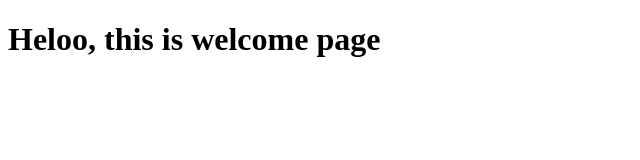
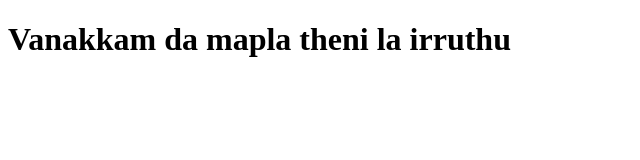
Before and after one commit to keppuraja3/demo_check, a plain HTML site: page index.html in a window 1280 px wide. Shown: the whole page, without its empty margins (0-640 px from the left). Drawn offline with Linux system fonts and the light colour scheme.

Commit message:
Update index.html

```diff
--- a/index.html
+++ b/index.html
@@ -8,7 +8,7 @@
 </head>
 
 <body>
-    <h1>Heloo, this is welcome page</h1>
+    <h1>Vanakkam da mapla theni la irruthu</h1>
 </body>
 
 </html>
```
